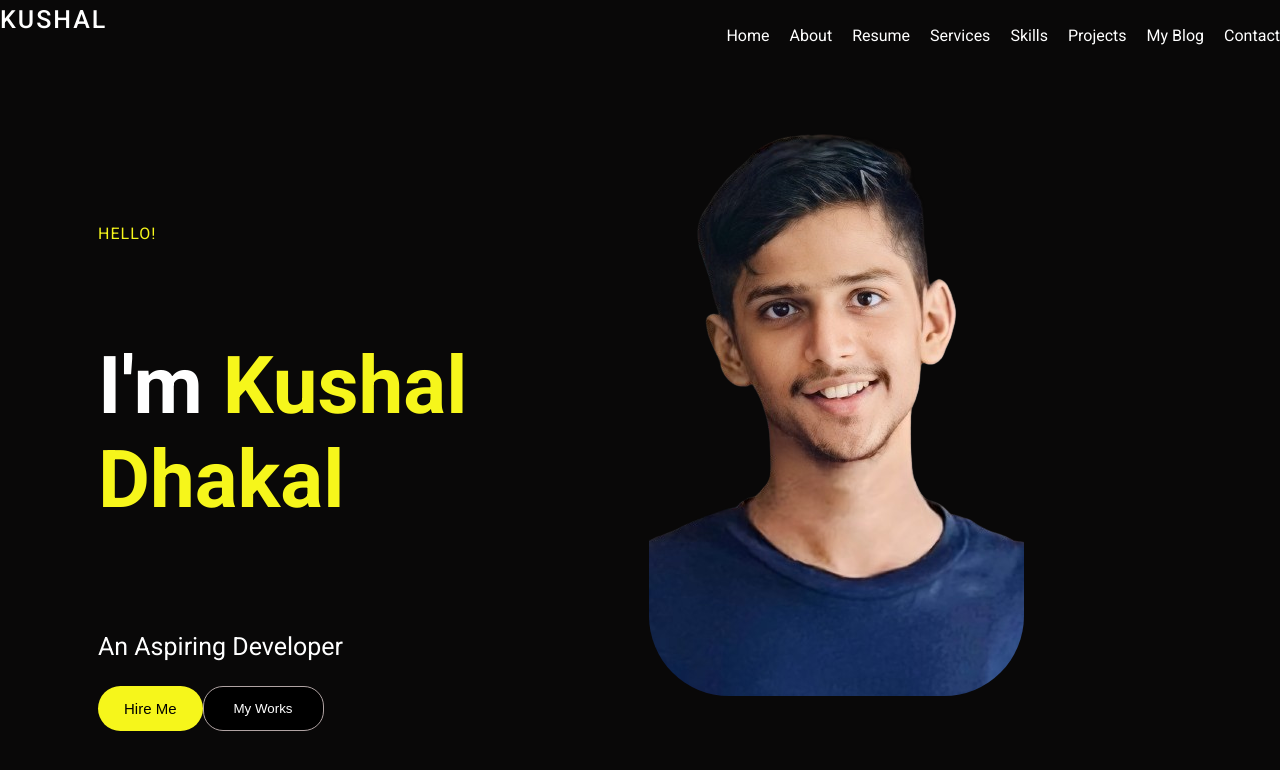
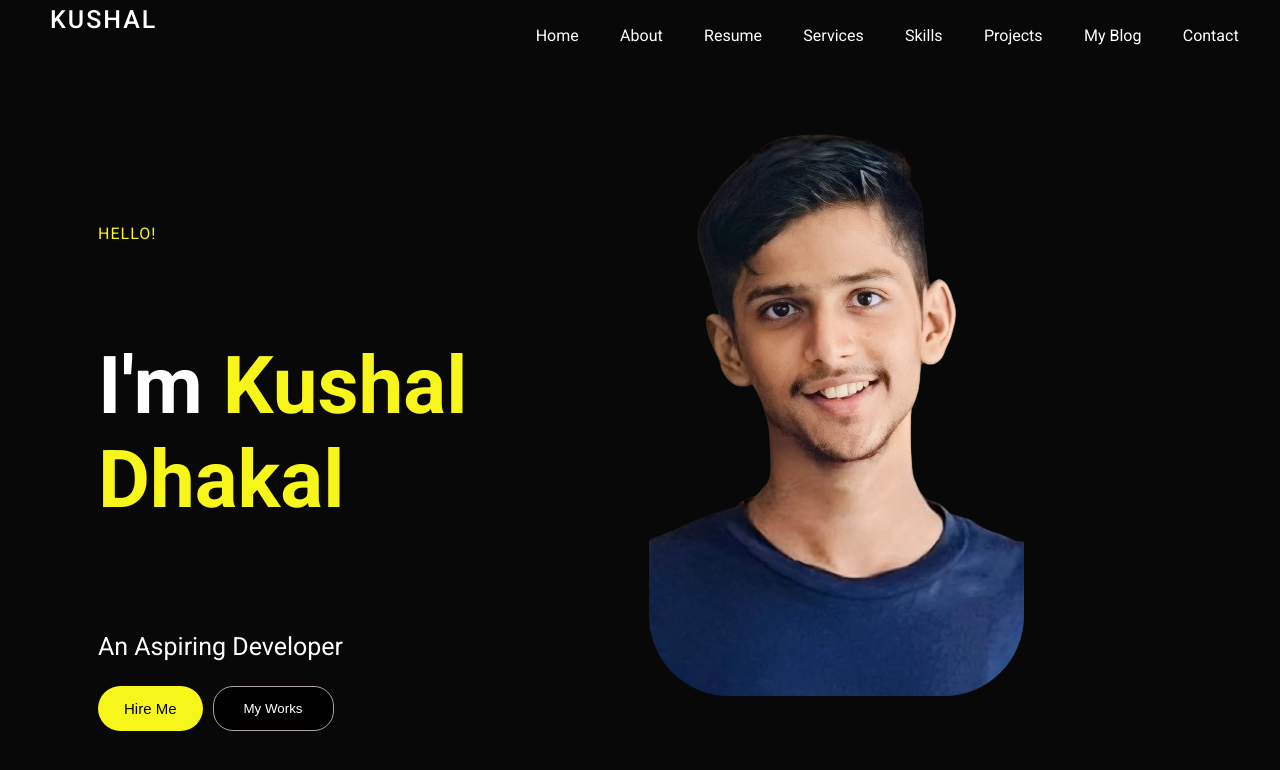
Before and after one commit to Pinatic79/Portfolio, a plain HTML site: page index.html in a window 1280 px wide. Shown: the top 770 px of the page. Drawn offline with Linux system fonts and the light colour scheme.

Commit message:
fix some css issues

```diff
--- a/styles/header.css
+++ b/styles/header.css
@@ -21,18 +21,19 @@
     line-height: 29px;
     font-weight: 500;
     letter-spacing: 2px;
+    margin-left: 2em;
 
 }
 
 .right-section {
     display: flex;
     justify-content: flex-end;
-    gap: 20px;
     font-size: 16px;
 }
 .header-link {
+    margin-right: 10%;
+    text-wrap: nowrap;
 
-    text-wrap: nowrap;
 }
 .header-link:hover {
     color: rgb(255, 255, 32);
--- a/styles/style.css
+++ b/styles/style.css
@@ -50,6 +50,7 @@ text-wrap: wrap;
     border-radius: 20px;
     border-color: rgb(176, 163, 163);
     transition: 0.20s;
+    margin-left: 10px;
 }
 .hire-me:hover {
     background-color: rgb(232, 232, 22);
```
